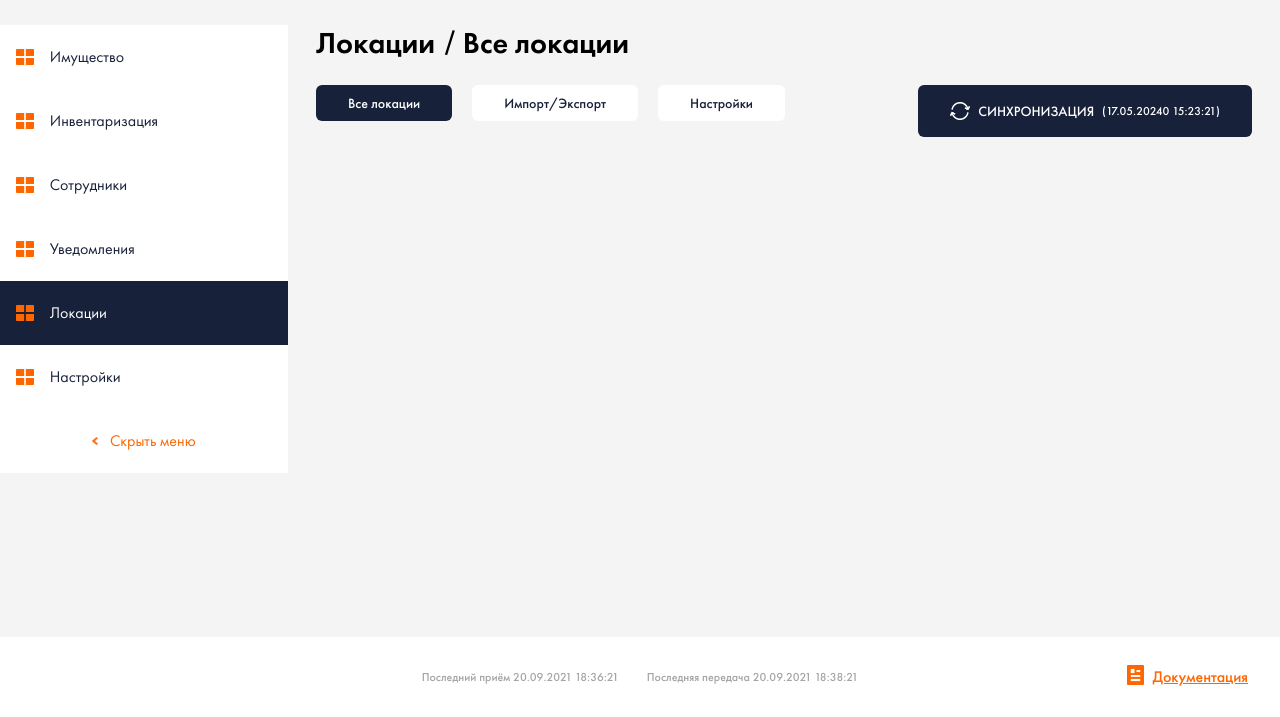
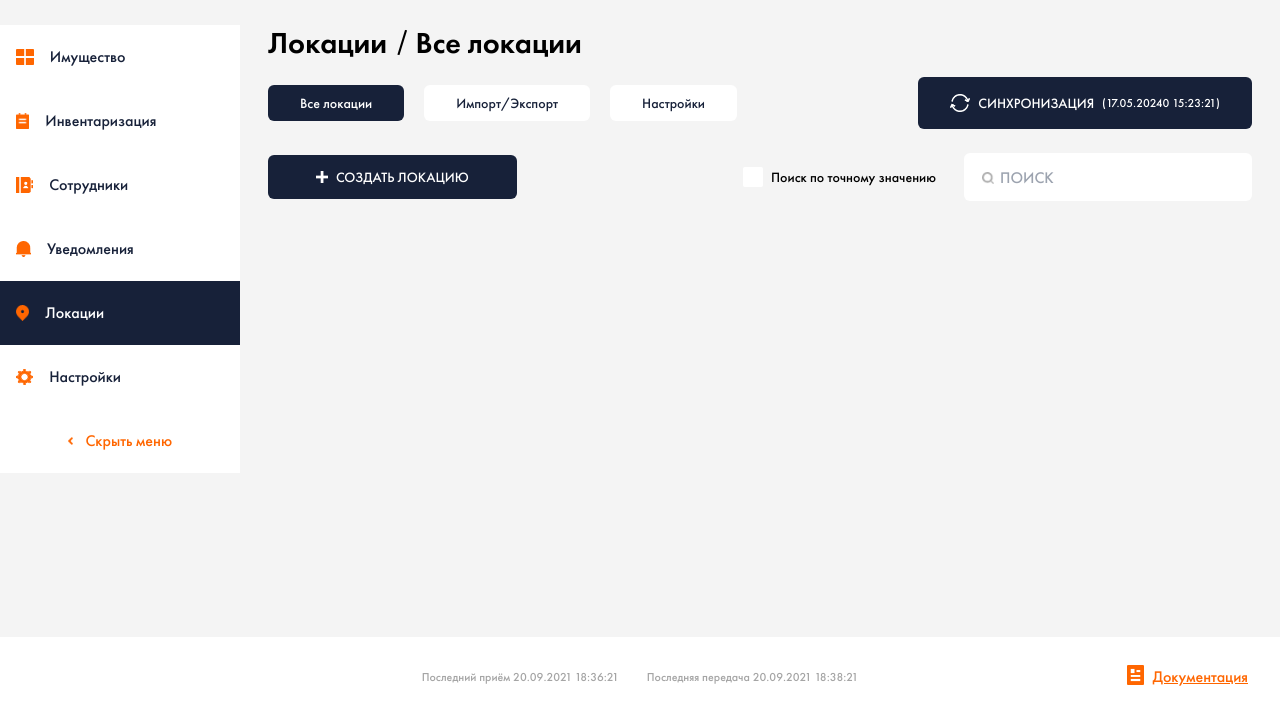
Before and after one commit to MiggRabbid/test-task-Tavilin, a website built with webpack: page src/index.html in a window 1280 px wide. Shown: the part 83-800 px from the top of the page. Built offline with nearby package versions, Linux system fonts and the light colour scheme; some packages are replaced by stand-ins of ours; files whose address does not match are found by name.

Commit message:
DEV: Keep suffering

```diff
--- a/src/index.html
+++ b/src/index.html
@@ -25,58 +25,80 @@
 
     <main class="main">
       <aside class="aside__menu">
-        <button class="menu__btn">
+        <button class="menu__btn" id="btn-property">
           <img src="./assets/icons/icon-property.png" alt="Имущество" />
           <p>Имущество</p>
         </button>
-        <button class="menu__btn">
-          <img src="./assets/icons/icon-property.png" alt="Имущество" />
+        <button class="menu__btn" id="btn-property"">
+          <img src="./assets/icons/icon-inventory.png" alt="Инвентаризация" />
           <p>Инвентаризация</p>
         </button>
-        <button class="menu__btn">
-          <img src="./assets/icons/icon-property.png" alt="Имущество" />
+        <button class="menu__btn" id="btn-employees">
+          <img src="./assets/icons/icon-employees.png" alt="Сотрудники" />
           <p>Сотрудники</p>
         </button>
-        <button class="menu__btn">
-          <img src="./assets/icons/icon-property.png" alt="Имущество" />
+        <button class="menu__btn" id="btn-notifications">
+          <img src="./assets/icons/icon-notifications.png" alt="Уведомления" />
           <p>Уведомления</p>
         </button>
-        <button class="menu__btn menu__btn-active">
-          <img src="./assets/icons/icon-property.png" alt="Имущество" />
+        <button class="menu__btn menu__btn--active" id="btn-locations">
+          <img src="./assets/icons/icon-locations.png" alt="Локации" />
           <p>Локации</p>
         </button>
-        <button class="menu__btn">
-          <img src="./assets/icons/icon-property.png" alt="Имущество" />
+        <button class="menu__btn" id="btn-settings">
+          <img src="./assets/icons/icon-settings.png" alt="Настройки" />
           <p>Настройки</p>
         </button>
-        <button class="menu__hidden">
-          <img src="./assets/icons/icon-tick.png" alt="Имущество" />
+        <button class="menu__hidden" id="btn-hidden">
+          <img src="./assets/icons/icon-tick.png" alt="Скрыть меню" />
           <p>Скрыть меню</p>
         </button>
       </aside>
+
       <section class="section">
         <div class="section__title">
-          <button id="itemParent">Локации</button>
-          <p id="itemBorder">/</p>
-          <button id="itemChild">Все локации</button>
+          <button id="item-parent">Локации</button>
+          <p id="item-border">/</p>
+          <button id="item-child">Все локации</button>
         </div>
+
         <div class="section__item locations" id="locations">
           <div class="locations__acions">
             <div class="actions__main">
               <div class="main__btns">
-                <button class="btns__item btns__item-active">Все локации</button>
+                <button class="btns__item btns__item--active">Все локации</button>
                 <button class="btns__item">Импорт/Экспорт</button>
                 <button class="btns__item">Настройки</button>
               </div>
               <div class="main__btns">
                 <button class="item__sinc">
-                  <img src="./assets//icons/icon-sinc.png" alt="Синхронизация">
+                  <img src="./assets/icons/icon-sinc.png" alt="Синхронизация">
                   <p class="sinc__text">Синхронизация</p>
-                  <p class="sinc__date" id="sincDate">(17.05.20240 15:23:21)</p>
+                  <p class="sinc__date" id="sinc-date">(17.05.20240 15:23:21)</p>
                 </button>
               </div>
             </div>
-            <div class="actions__second"></div>
+
+            <div class="actions__second">
+              <div class="second__btns">
+                <button class="item__create">
+                  <img src="./assets/icons/icon-plus-without-bg.png" alt="Создать локацию">
+                  <p class="create__text">Создать локацию</p>
+                </button>
+              </div>
+              <div class="second__btns">
+                <div class="btns__search-param" id="search__param">
+                  <input class="search-param__checkbox" type="checkbox" id="search-param-checkbox" placeholder="Поиск по точному значению">
+                  <p class="search-param__text" >Поиск по точному значению</p>
+                </div>
+                <div class="btns__search">
+                  <input class="btns__search-input" type="search" id="search" placeholder="Поиск">
+                  <button class="btns__search-btn">
+                    <img class="search-btn__icon" src="./assets//icons/icon-search.png" alt="ПОИСК">
+                  </button>
+                </div>
+              </div>
+            </div>
           </div>
         </div>
       </section>
--- a/src/index.js
+++ b/src/index.js
@@ -1,4 +1,5 @@
 import './styles/styles.scss';
+import './styles/locations.scss';
 
 const getStart = () => {
   console.log('---- start Test Task');
--- a/src/styles/extends.scss
+++ b/src/styles/extends.scss
@@ -1,4 +1,3 @@
-
 @import './variables.scss';
 
 @font-face {
@@ -77,7 +76,7 @@
 }
 
 %btn-main-hover {
-  @apply border-4;
+  @apply border-4 border-s-0 rounded-e-md ;
   background-color: $color-grey-main;
   border-color: $color-light;
 }
--- /dev/null
+++ b/src/styles/locations.scss
@@ -0,0 +1,141 @@
+@tailwind base;
+@tailwind components;
+@tailwind utilities;
+
+@import './variables.scss';
+@import './extends.scss';
+
+    /*
+    * locations
+    */
+
+.locations {
+  @apply mt-4;
+
+  .locations__acions {
+    .actions__main {
+      @apply flex flex-row justify-between items-center;
+
+      .main__btns {
+        @apply flex flex-row gap-5;
+
+        .btns__item {
+          @extend %font-medium;
+          @extend %btn-rounded;
+          @apply px-8 py-2 text-sm h-fit w-fit;
+        }
+
+        .btns__item--active {
+          @extend .btns__item;
+          @extend %btn-rounded-active;
+        }
+
+        .item__sinc {
+          @extend .btns__item;
+          @extend %btn-rounded-active;
+          @apply px-8 flex flex-row gap-2 items-center;
+
+          img {
+            @apply h-5 my-2;
+          }
+
+          .sinc__text {
+            @apply text-sm uppercase;
+          }
+
+          .sinc__date {
+            @apply text-xs
+          }
+        }
+      }
+    }
+
+    .actions__second {
+      @extend .actions__main;
+      @apply mt-6;
+
+      .second__btns {
+        @extend .main__btns;
+        @apply items-center gap-7;
+
+        .item__create {
+          @extend .btns__item;
+          @extend %btn-rounded-active;
+          @apply px-12 flex flex-row gap-2 items-center;
+
+
+          img {
+            @apply h-3 my-2;
+          }
+
+          .create__text {
+            @apply text-sm uppercase;
+          }
+        }
+
+        .btns__search-param {
+          @apply flex flex-row gap-2 relative;
+
+          .search-param__checkbox {
+            @apply size-5 rounded-sm;
+            background-color: $color-light;
+            -webkit-appearance: none;
+            -moz-appearance: none;
+            appearance: none
+          }
+
+          .search-param__checkbox:checked {
+            @apply relative;
+            background-color: $color-accent-main;
+          }
+
+          .search-param__checkbox:checked::before {
+            content: '';
+            position: absolute;
+            height: 20px;
+            width: 20px;
+            background-image: url('../assets/icons/icon-check.png');
+            background-size: 8.5px 6.5px;
+            background-position: center;
+            background-repeat: no-repeat;
+          }
+
+          .search-param__text{
+            @apply text-sm cursor-default;
+          }
+        }
+
+        .btns__search {
+          @apply relative;
+
+          .btns__search-input {
+            @extend %font-medium;
+            @apply h-12 w-72 ps-9 pe-2 rounded-md
+            placeholder:font-medium
+            placeholder:uppercase;
+            color: $color-dark;
+          }
+
+          .btns__search-input:focus {
+            @apply outline-offset-0;
+            outline-color: $color-dark;
+          }
+
+          .btns__search-btn {
+            @apply absolute rounded-s-md
+            top-1/2 -translate-y-1/2;
+            left: 1px;
+            height: 46px;
+            width: 34px;
+
+            .search-btn__icon {
+              @apply absolute size-3;
+              top: 18px;
+              left: 17px;
+            }
+          }
+        }
+      }
+    }
+  }
+}
--- a/src/styles/styles.scss
+++ b/src/styles/styles.scss
@@ -5,10 +5,19 @@
 @import './variables.scss';
 @import './extends.scss';
 
+/*
+* main styles
+*/
+
 body {
   @apply min-h-screen flex flex-col items-center justify-between;
   background-color: $color-grey-main;
-  box-sizing: border-boxs;
+  box-sizing: border-box;
+
+  * {
+    @extend %font-medium;
+    @apply p-0 m-0;
+  }
 
   header {
     @extend %main-container;
@@ -26,6 +35,10 @@ body {
   }
 }
 
+/*
+* header & footer
+*/
+
 .header {
   @apply h-20 mx-auto
   flex flex-row justify-between;
@@ -38,7 +51,8 @@ body {
     }
 
     .main__version {
-      @apply text-xs text-center rounded absolute left-10 top-3;
+      @apply text-xs text-center cursor-default
+      rounded absolute left-10 top-3;
       width: 2.35rem;
       height: 1.05rem;
       background-color: $color-accent-main;
@@ -93,43 +107,52 @@ body {
 .main {
   @apply flex flex-row justify-between;
 
+  /*
+  * aside
+  */
+
   .aside__menu {
-    @apply w-72 flex flex-col grow-0;
+    @apply h-fit flex flex-col grow-0;
+    background-color: $color-light;
 
 
     .menu__btn, .menu__hidden {
       @extend %font-book;
       @extend %btn-main;
-      @apply w-full text-base
+      @apply w-60 text-base
       flex flex-row items-center;
     }
 
-    .menu__btn:hover:not(.menu__btn-active), .menu__hidden:hover {
+    .menu__btn:hover:not(.menu__btn--active), .menu__hidden:hover {
       @extend %btn-main-hover;
     }
 
     .menu__btn {
-      @apply h-16 ps-4 justify-start;
+      @apply h-16 justify-start;
 
       img {
-        @apply h-4 me-4
+        @apply h-4 ms-4 me-4
       }
     }
 
-    .menu__btn-active {
+    .menu__btn--active {
       @extend %btn-main-active;
     }
 
     .menu__hidden {
-      @apply h-16 justify-center;
+      @apply h-16 justify-center gap-3;
       color: $color-accent-main;
 
       img {
-        @apply h-2 me-3
+        @apply h-2
       }
     }
 
   }
+
+  /*
+  * main section
+  */
 
   .section {
     @apply mx-7 grow;
@@ -153,48 +176,5 @@ body {
     .section__item {
       @apply h-full w-full;
     }
-
-    .locations {
-      @apply mt-6;
-
-      .locations__acions {
-        .actions__main {
-          @apply flex flex-row justify-between;
-
-          .main__btns {
-            @apply flex flex-row gap-5;
-
-            .btns__item {
-              @extend %font-medium;
-              @extend %btn-rounded;
-              @apply px-8 py-2 text-sm h-fit w-fit;
-            }
-
-            .btns__item-active {
-              @extend .btns__item;
-              @extend %btn-rounded-active;
-            }
-
-            .item__sinc {
-              @extend .btns__item;
-              @extend %btn-rounded-active;
-              @apply px-8 flex flex-row gap-2 items-center;
-
-              img {
-                @apply h-5 my-2;
-              }
-
-              .sinc__text {
-                @apply text-sm uppercase;
-              }
-
-              .sinc__date {
-                @apply text-xs
-              }
-            }
-          }
-        }
-      }
-    }
   }
 }
```
Also changed, not shown: src/assets/icons/icon-check.png (added), src/assets/icons/icon-minus.png, src/assets/icons/icon-plus-without-bg.png (added), src/assets/icons/icon-plus.png.
